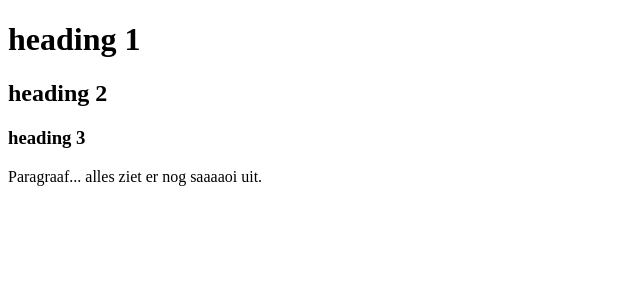
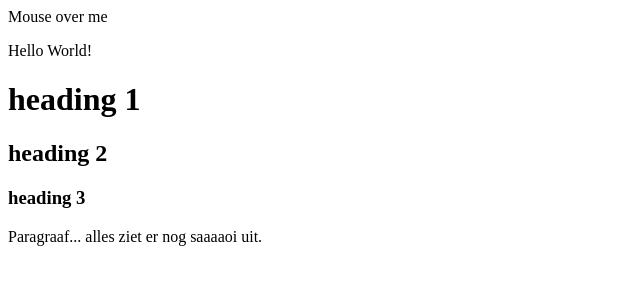
Before and after one commit to crabbedfishy/webs1, a plain HTML site: page index.html in a window 1280 px wide. Shown: the whole page, without its empty margins (0-640 px from the left). Drawn offline with Linux system fonts and the light colour scheme.

Commit message:
Update index.html

```diff
--- a/index.html
+++ b/index.html
@@ -1,5 +1,10 @@
 <!DOCTYPE html>
 <head>
+  <div class="dropdown">
+  <span>Mouse over me</span>
+  <div class="dropdown-content">
+    <p>Hello World!</p>
+  </div>
 
 </head>
 <body>
```
